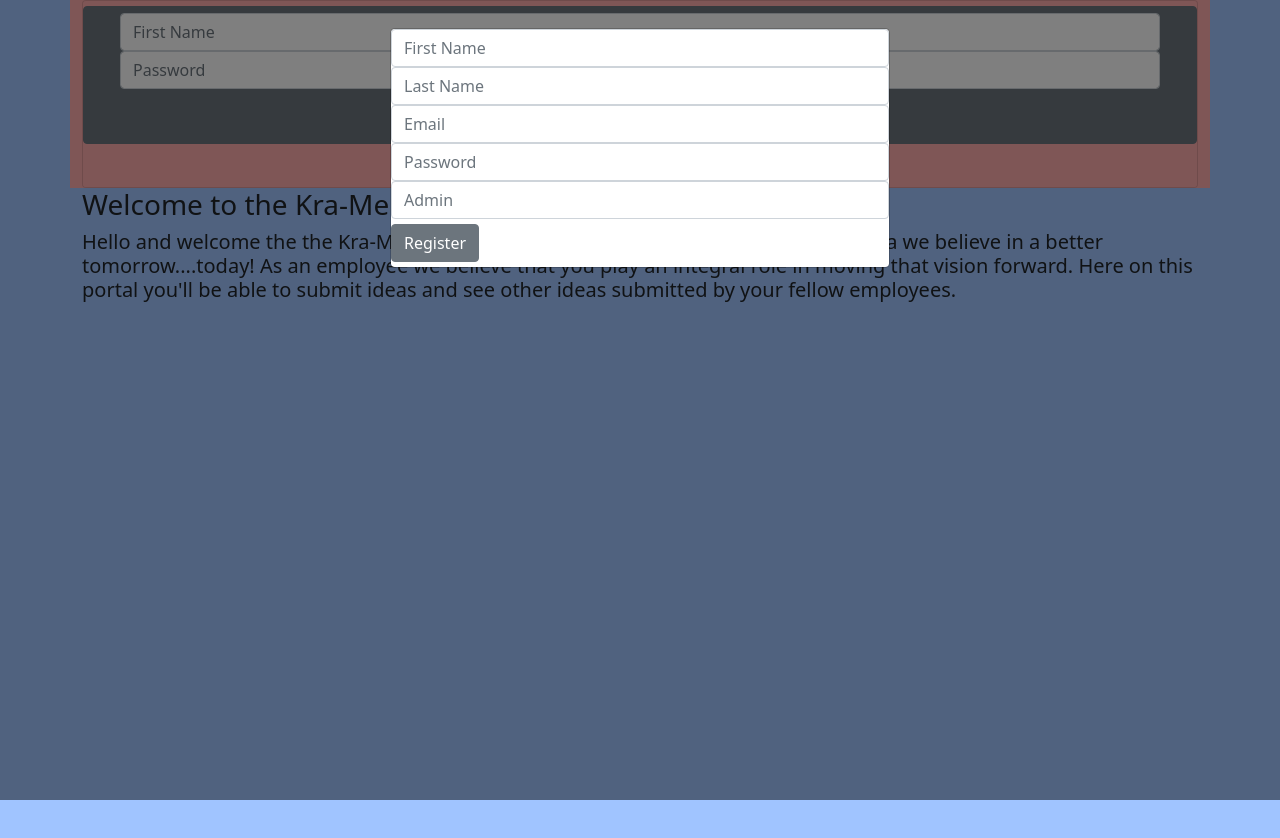
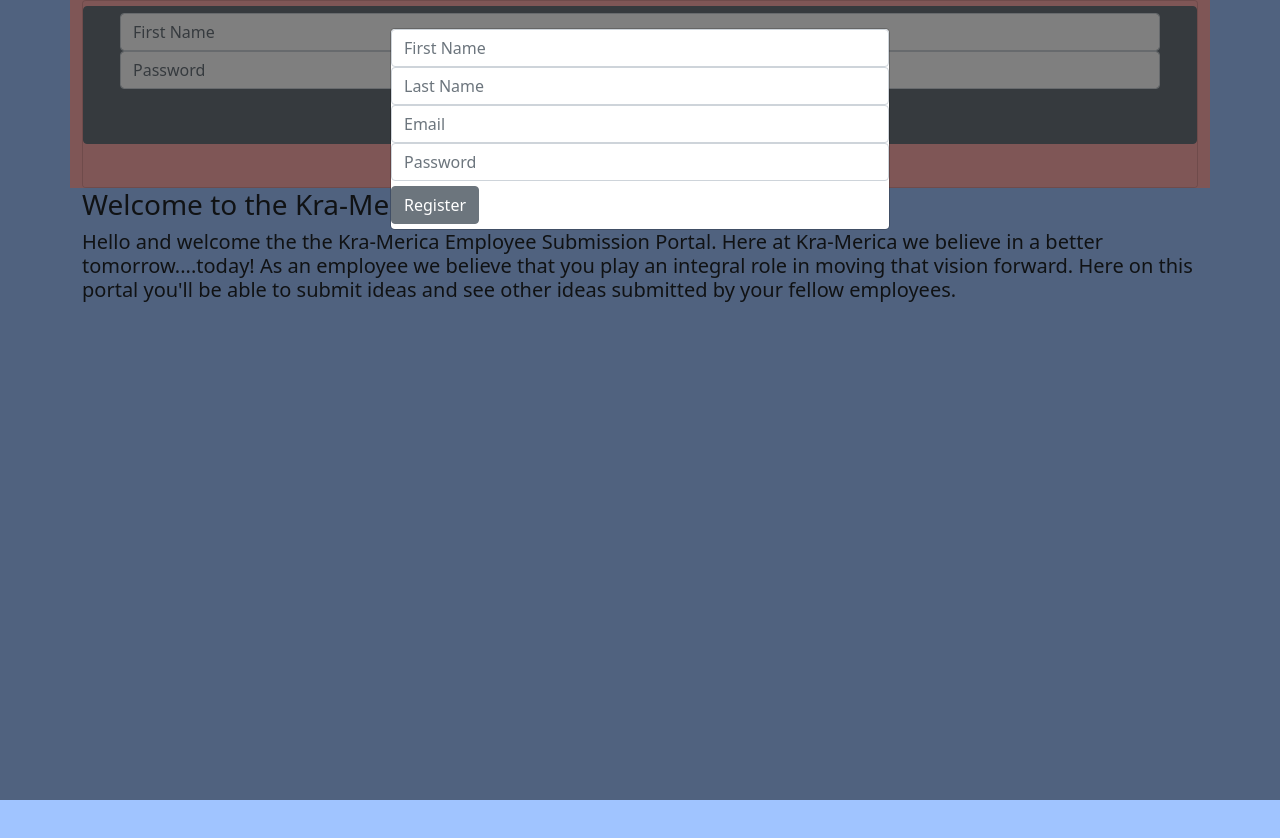
Before and after one commit to mstrange382/kramerica-client, a React (Create React App) app: page / in a window 1280 px wide. Both pictures are taken after a click on the button "Need to register? Click here". Shown: the top 838 px of the page. Built offline with nearby package versions, Linux system fonts and the light colour scheme.

Commit message:
installed material ui

```diff
--- a/src/auth/Register.jsx
+++ b/src/auth/Register.jsx
@@ -98,7 +98,7 @@ class Register extends React.Component {
             />
           </FormGroup>
 
-          <FormGroup>
+          {/* <FormGroup>
             <Input
               type="admin"
               name="admin"
@@ -107,7 +107,7 @@ class Register extends React.Component {
               onChange={this.handlechange}
               required
             />
-          </FormGroup>
+          </FormGroup> */}
 
           <Button style={{}} type="submit">
             Register
```
